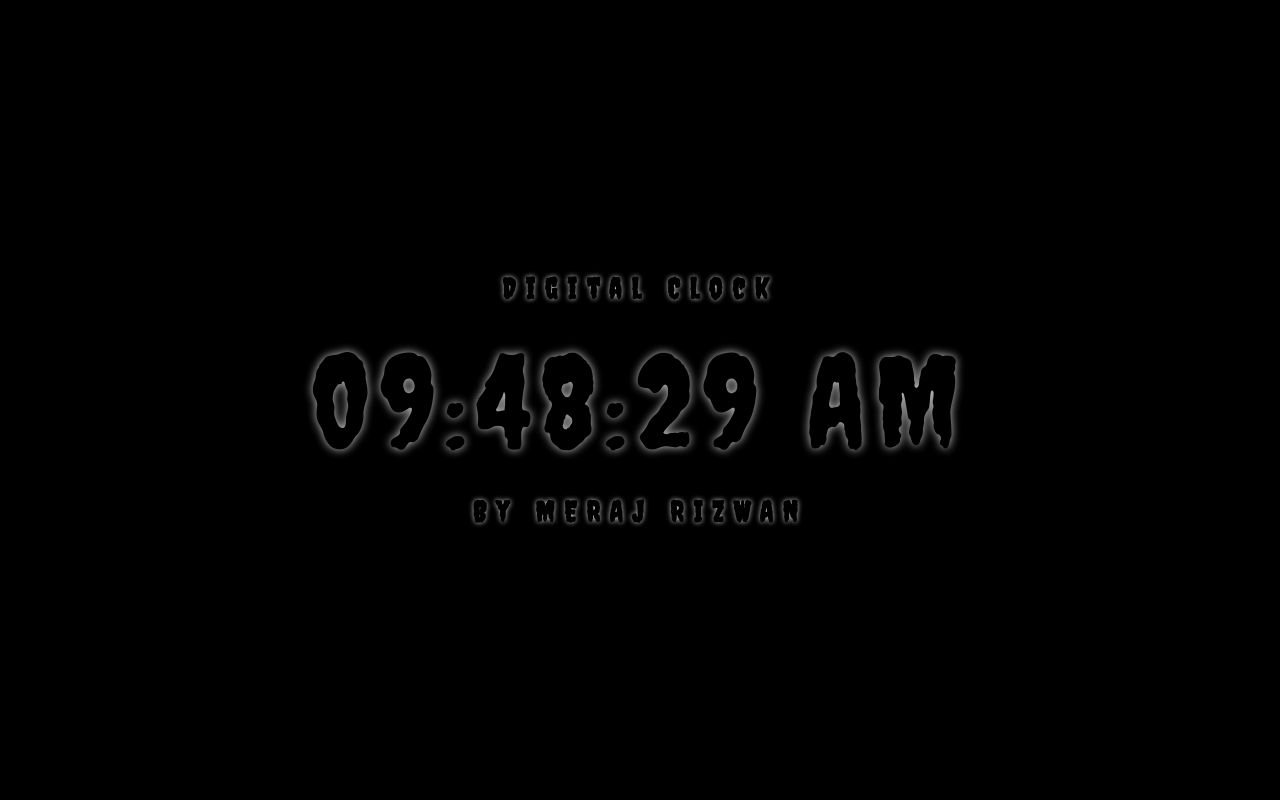
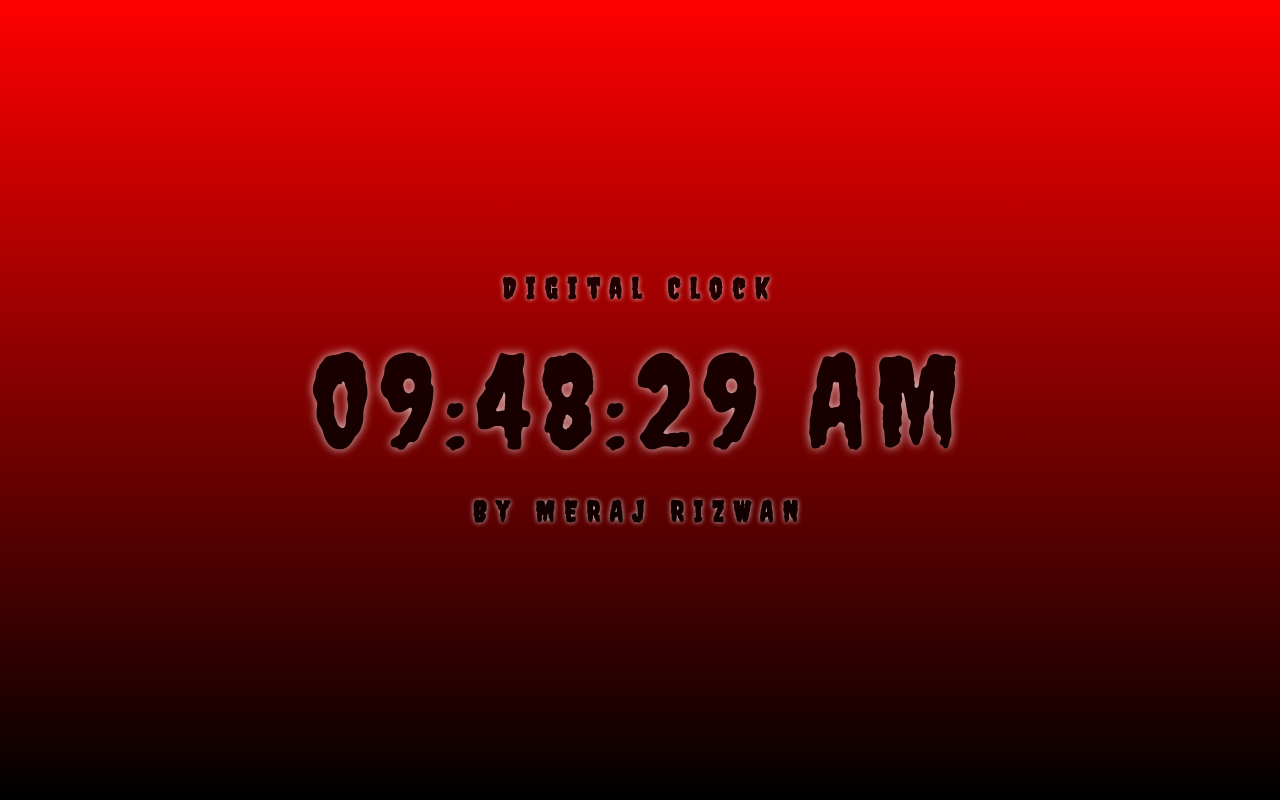
Before and after one commit to luckymeraj/digital-clock-NS-js-mini-project, a plain HTML site: page index.html in a window 1280 px wide. Drawn offline with Linux system fonts and the light colour scheme.

Commit message:
Update styles.css

```diff
--- a/styles.css
+++ b/styles.css
@@ -9,7 +9,7 @@ body {
     width: 100%;
     height: 100vh;
     /* background: linear-gradient(red, black); */
-    background: black;
+    background: linear-gradient(red, black);
     background-repeat: no-repeat;
     display: flex;
     align-items: center;
```
